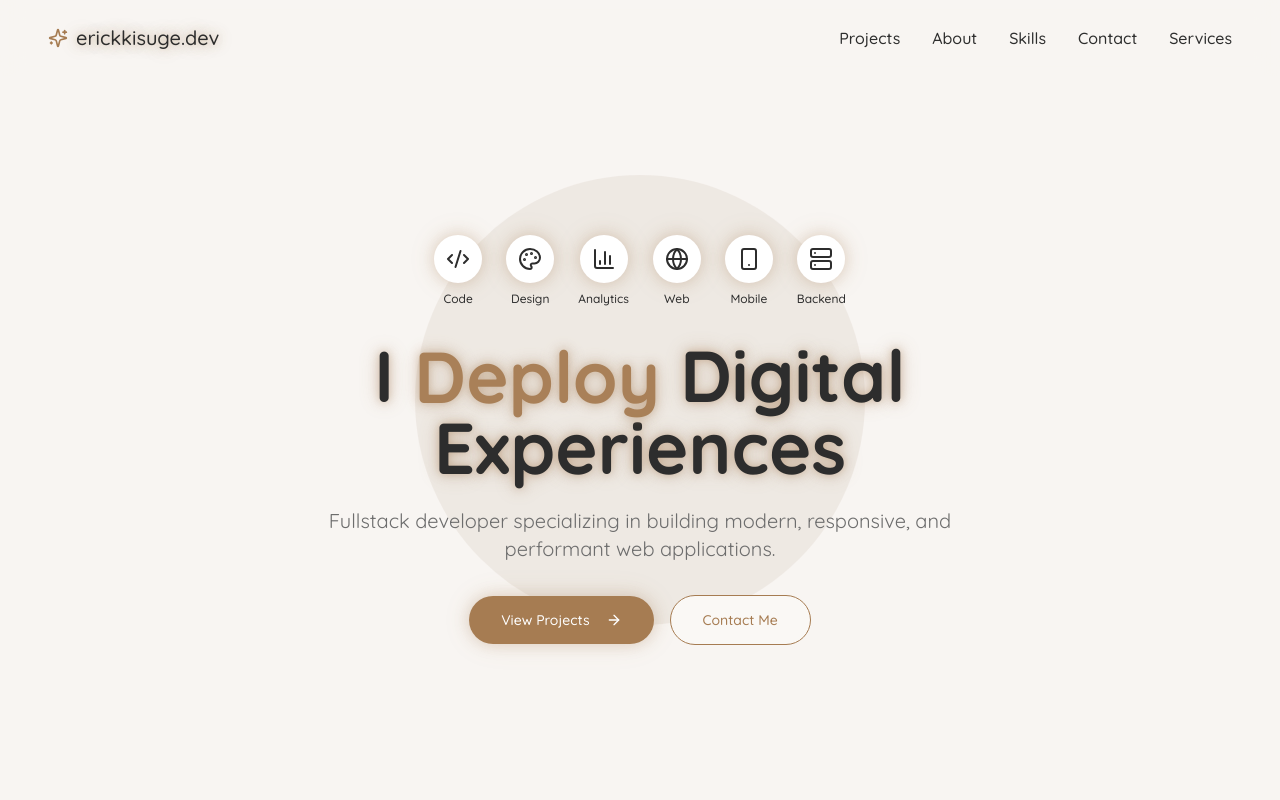
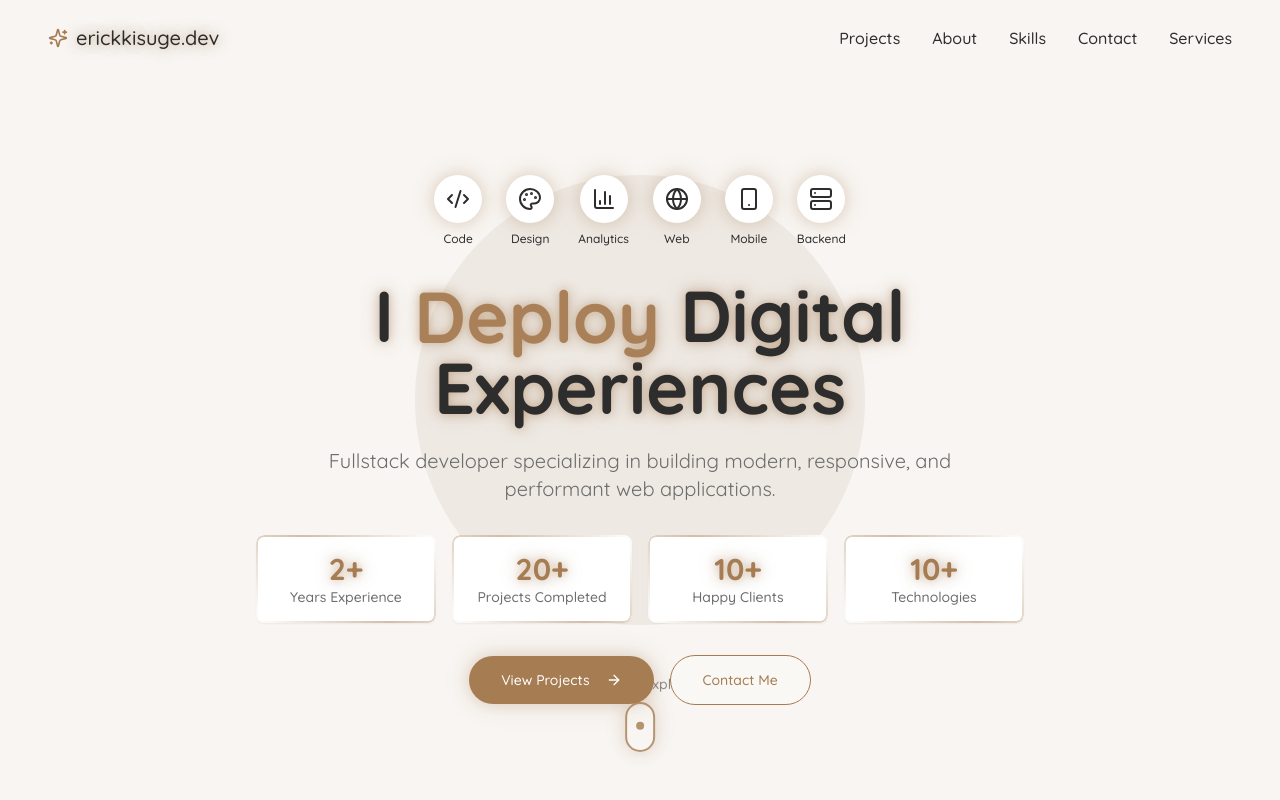
Before and after one commit to kisugez/Newportfolio, a Next.js app: page / in a window 1280 px wide. Shown: the top 800 px of the page. Built offline with nearby package versions, Linux system fonts and the light colour scheme.

Commit message:
banner update

```diff
--- a/app/page.tsx
+++ b/app/page.tsx
@@ -326,6 +326,40 @@ const [message, setMessage] = useState("");
             >
               Fullstack developer specializing in building modern, responsive, and performant web applications.
             </motion.p>
+
+          {/* Interactive Developer Stats */}
+          <motion.div style={{ y: springY }} className="grid grid-cols-2 md:grid-cols-4 gap-4 max-w-3xl mx-auto mb-8">
+            {[
+              { value: "2+", label: "Years Experience" },
+              { value: "20+", label: "Projects Completed" },
+              { value: "10+", label: "Happy Clients" },
+              { value: "10+", label: "Technologies" },
+            ].map((stat, index) => (
+              <motion.div
+                key={index}
+                initial={{ opacity: 0, y: 20 }}
+                animate={{ opacity: 1, y: 0 }}
+                transition={{ duration: 0.5, delay: 0.1 * index }}
+                whileHover={{ scale: 1.05 }}
+                className="bg-white p-4 rounded-lg shadow-sm cursor-pointer gradient-border"
+                onClick={() =>
+                  openLightbox({
+                    title: stat.label,
+                    description: `Details about my ${stat.label.toLowerCase()}.`,
+                    image: "/placeholder.svg",
+                    stats: {
+                      Total: stat.value,
+                      "Last Year": index === 0 ? "1+" : index === 1 ? "12+" : index === 2 ? "8+" : "5+",
+                    },
+                  })
+                }
+              >
+                <div className="text-3xl font-bold text-[#a67c52] glow-text">{stat.value}</div>
+                <div className="text-sm text-[#6d6d6d] font-medium">{stat.label}</div>
+              </motion.div>
+            ))}
+          </motion.div>
+
 
             <motion.div
               initial={{ opacity: 0, y: 20 }}
@@ -780,6 +814,61 @@ const [message, setMessage] = useState("");
           </div>
         </section>
 
+        {/* Interactive Developer Stats */}
+<motion.div style={{ y: springY }} className="grid grid-cols-2 md:grid-cols-4 gap-4 max-w-3xl mx-auto mb-8">
+  {[
+    { value: "7+", label: "Years Experience" },
+    { value: "50+", label: "Projects Completed" },
+    { value: "30+", label: "Happy Clients" },
+    { value: "15+", label: "Technologies" },
+  ].map((stat, index) => (
+    <motion.div
+      key={index}
+      initial={{ opacity: 0, y: 20 }}
+      animate={{ opacity: 1, y: 0 }}
+      transition={{ duration: 0.5, delay: 0.1 * index }}
+      whileHover={{ scale: 1.05 }}
+      className="bg-white p-4 rounded-lg shadow-sm cursor-pointer gradient-border"
+      onClick={() =>
+        openLightbox({
+          title: stat.label,
+          description: `Details about my ${stat.label.toLowerCase()}.`,
+          image: "/placeholder.svg",
+          stats: {
+            Total: stat.value,
+            "Last Year": index === 0 ? "1+" : index === 1 ? "12+" : index === 2 ? "8+" : "5+",
+          },
+        })
+      }
+    >
+      <div className="text-3xl font-bold text-[#a67c52] glow-text">{stat.value}</div>
+      <div className="text-sm text-[#6d6d6d] font-medium">{stat.label}</div>
+    </motion.div>
+  ))}
+</motion.div>
+
+<motion.div
+          initial={{ opacity: 0 }}
+          animate={{ opacity: 0.8 }}
+          transition={{ duration: 1, delay: 0.8 }}
+          className="absolute bottom-12 left-1/2 transform -translate-x-1/2"
+        >
+          <div className="flex flex-col items-center">
+            <p className="text-sm text-[#6d6d6d] mb-2 font-medium">Scroll to explore</p>
+            <div className="w-[30px] h-[50px] border-2 border-[#a67c52] rounded-full flex justify-center glow-box">
+              <motion.div
+                animate={{
+                  y: [0, 15, 0],
+                }}
+                transition={{
+                  repeat: Number.POSITIVE_INFINITY,
+                  duration: 1.5,
+                }}
+                className="w-[8px] h-[8px] bg-[#a67c52] rounded-full mt-2"
+              />
+            </div>
+          </div>
+        </motion.div>
 
 
         {/* Footer with Criss-Cross Effect */}
```
